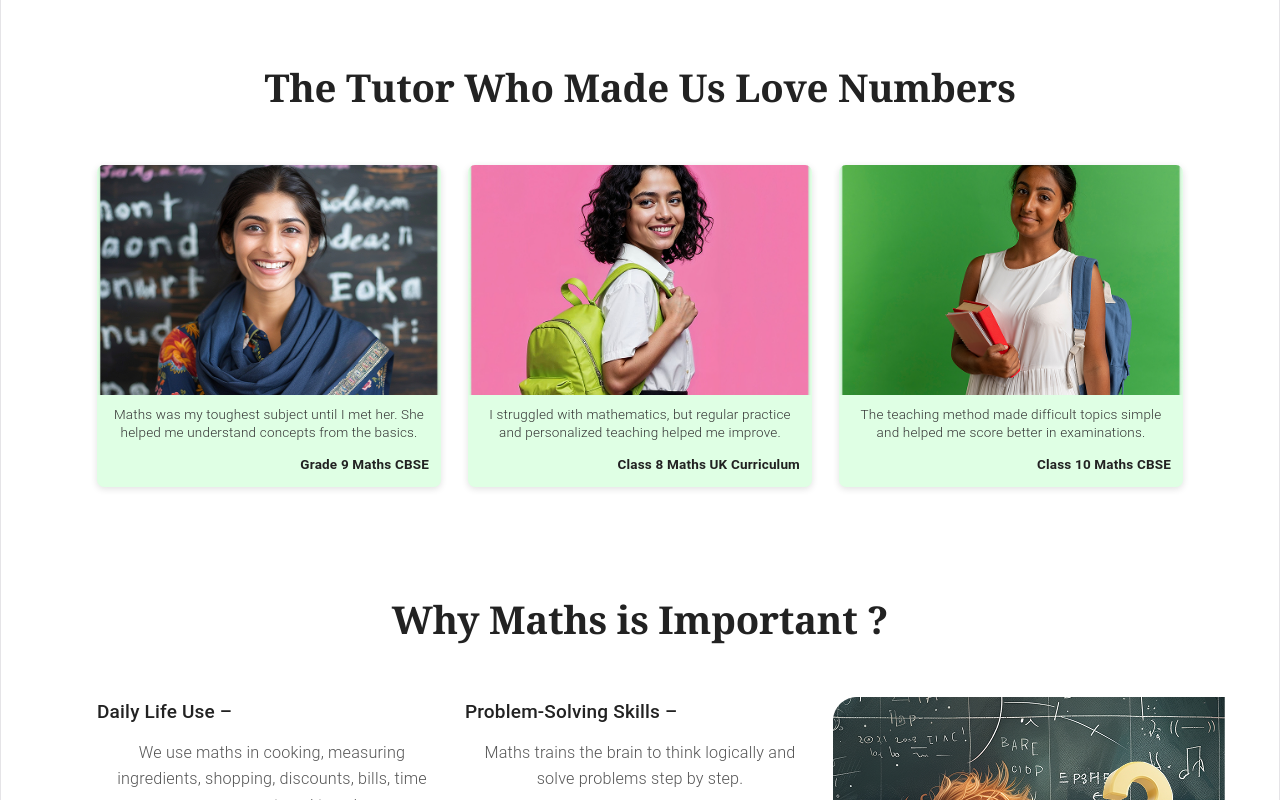
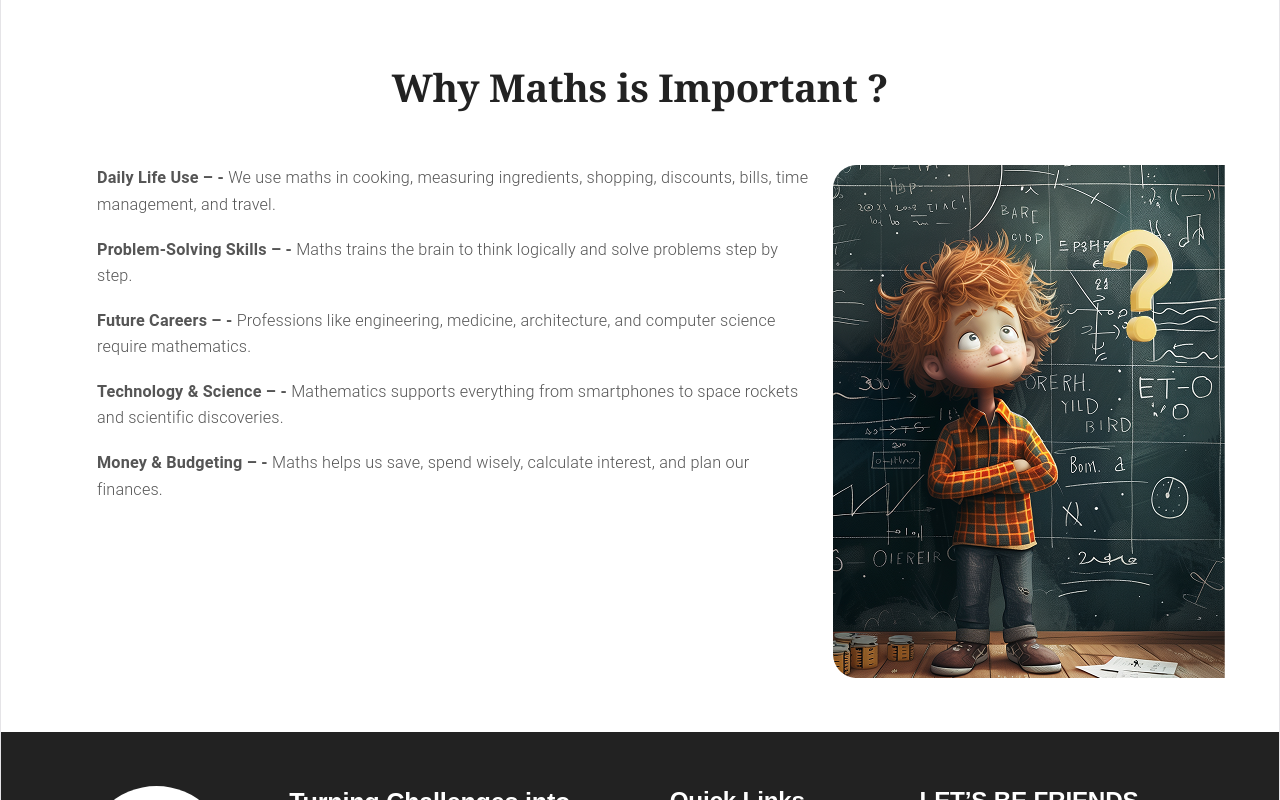
Before and after one commit to Jaygthi/SubaLearning, a React (Vite) app: page /maths in a window 1280 px wide. Shown: the part 600-1400 px from the top of the page. Built offline with nearby package versions, Linux system fonts and the light colour scheme.

Commit message:
Fix: overall alignment

```diff
--- a/src/components/layout/AcademicExcellence.tsx
+++ b/src/components/layout/AcademicExcellence.tsx
@@ -4,12 +4,12 @@ import "../../styles/AcademicExcellence.css";
 const statistics = [
   {
     id: 1,
-    value: "482+",
+    value: "70+",
     label: "Students",
   },
   {
     id: 2,
-    value: "10+",
+    value: "9",
     label: "Countries",
   },
   {
--- a/src/components/layout/Footer/Footer.tsx
+++ b/src/components/layout/Footer/Footer.tsx
@@ -13,7 +13,7 @@ const quickLinks = [
   { label: "About us", path: "/about" },
   { label: "Maths", path: "/maths" },
   { label: "Physics", path: "/physics" },
-  { label: "Tutor Enroll", path: "/tutor-enroll" },
+  // { label: "Tutor Enroll", path: "/tutor-enroll" },
   { label: "Contact Us", path: "/contact" },
 ];
 
--- a/src/components/layout/ImportanceSection.tsx
+++ b/src/components/layout/ImportanceSection.tsx
@@ -28,25 +28,26 @@ export default function ImportanceSection({
 
         <SectionHeader title={title} />
 
-        <div className="row align-items-stretch g-3">
+        <div className="row align-items-start g-3">
 
           {/* Information cards */}
 
           <div className="col-12 col-lg-8">
-            <div className="row g-3 h-100">
+            <div className="row g-3 h-100 text-start">
 
               {points.map((point) => (
                 <div
-                  className="col-12 col-md-6"
+                  className="col-12"
                   key={point.title}
                 >
                   <article className="importance-card h-100">
-                    <h3 className="importance-card__title">
-                      {point.title}
-                    </h3>
+                    <p className="importance-card__title">
+                      <span className="fw-bold">{point.title} - </span>
 
-                    <p className="importance-card__description mb-0">
+
+                    <span className="importance-card__description ">
                       {point.description}
+                    </span>
                     </p>
                   </article>
                 </div>
--- a/src/components/layout/TopBar/Topbar.tsx
+++ b/src/components/layout/TopBar/Topbar.tsx
@@ -7,10 +7,6 @@ export default function TopBar() {
       <div className="container-fluid px-2 px-sm-3 px-md-4">
         <div className="d-flex align-items-left justify-content-left py-1">
           <div className="d-flex align-items-left gap-2 text-left">
-            {/* <i
-              className="bi bi-mortarboard-fill fs-1 flex-shrink-0"
-              aria-hidden="true"
-            /> */}
             <img src={imgGraduate} alt="Suba Online Learning" height="50" />
             <p className="mb-0 top-bar-text">
               <span className="top-bar-head">Students Get Benefits From :</span>
--- a/src/pages/Maths.tsx
+++ b/src/pages/Maths.tsx
@@ -1,7 +1,7 @@
 import SubjectIntro from "../components/layout/SubjectIntro";
-import TutorSection from "../components/layout/TutorSection.tsx";
+// import TutorSection from "../components/layout/TutorSection.tsx";
 import ImportanceSection from "../components/layout/ImportanceSection";
-import BlogSection from "../components/layout/BlogSection.tsx";
+// import BlogSection from "../components/layout/BlogSection.tsx";
 import { mathsPageData } from "../data/data_Maths.tsx"
 import "../styles/SubjectIntro.css";
 
@@ -19,9 +19,9 @@ export default function Maths() {
        />
 
 
-      <TutorSection
+      {/* <TutorSection
         tutors={mathsPageData.tutors}
-       />
+       /> */}
 
        <ImportanceSection
          title={mathsPageData.importance.title}
@@ -30,10 +30,10 @@ export default function Maths() {
          points={mathsPageData.importance.points}
        />
 
-       <BlogSection
+       {/* <BlogSection
         title={mathsPageData.blogs.title}
         blogs={mathsPageData.blogs.blog}
-       />
+       />  */}
 
        </div>
 </div>
--- a/src/pages/Physics.tsx
+++ b/src/pages/Physics.tsx
@@ -1,7 +1,7 @@
 import SubjectIntro from "../components/layout/SubjectIntro"
-import TutorSection from "../components/layout/TutorSection";
+// import TutorSection from "../components/layout/TutorSection";
 import ImportanceSection from "../components/layout/ImportanceSection";
-import BlogSection from "../components/layout/BlogSection";
+// import BlogSection from "../components/layout/BlogSection";
 
 import { physicsPageData } from "../data/data_Physics";
 
@@ -16,9 +16,9 @@ export default function Physics() {
         description={physicsPageData.intro.description}
       />
 
-      <TutorSection
+      {/* <TutorSection
         tutors={physicsPageData.tutors}
-      />
+      /> */}
 
       <ImportanceSection
         title={physicsPageData.importance.title}
@@ -27,10 +27,10 @@ export default function Physics() {
         points={physicsPageData.importance.points}
       />
 
-      <BlogSection
+      {/* <BlogSection
         title ={physicsPageData.blogs.title}
         blogs={physicsPageData.blogs.blog}
-      />
+      /> */}
     </main>
   );
 }
--- a/src/styles/ImportanceSection.css
+++ b/src/styles/ImportanceSection.css
@@ -2,16 +2,16 @@
   background-color: #ffffff;
 }
 
-.importance-item {
-  color: #333;
-
-  font-size: 0.9rem;
-
-  line-height: 1.55;
+.importance-card {
+  text-align: left;
 }
 
-.importance-item strong {
-  color: #222;
+.importance-card__title {
+  text-align: left;
+}
+
+.importance-card__description {
+  text-align: left;
 }
 
 .importance-section__image {
```
